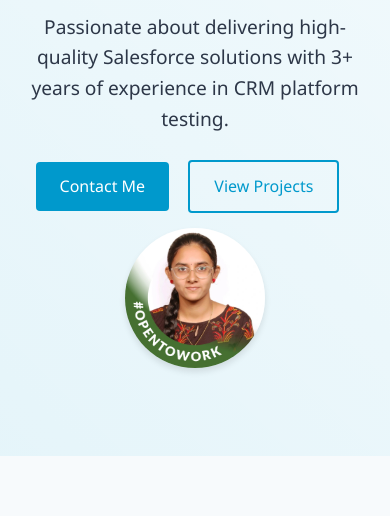
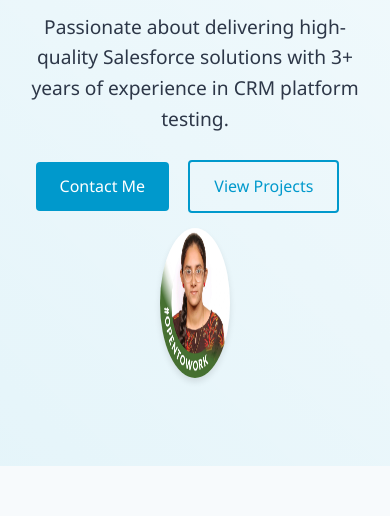
Before and after one commit to parimalavegu/portfolio, a plain HTML site: page index.html in a window 390 px wide. Shown: the part 328-844 px from the top of the page. Drawn offline with Linux system fonts and the light colour scheme.

Commit message:
Update index.html

```diff
--- a/index.html
+++ b/index.html
@@ -465,7 +465,7 @@
             }
 
             .hero-image img {
-                max-width: 40%;
+                max-width: 20%;
             }
 
             .about-content {
@@ -553,7 +553,7 @@
                 </div>
             </div>
             <div class="hero-image">
-                <img src="pari.jpeg" alt="Vegu">
+                <img src="pari.jpeg" alt="Vegu" width="150" height="150">
             </div>
         </div>
     </section>
```
